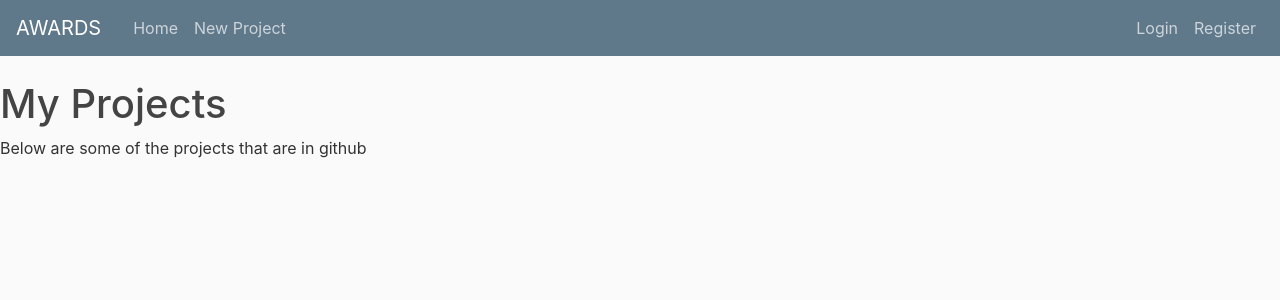
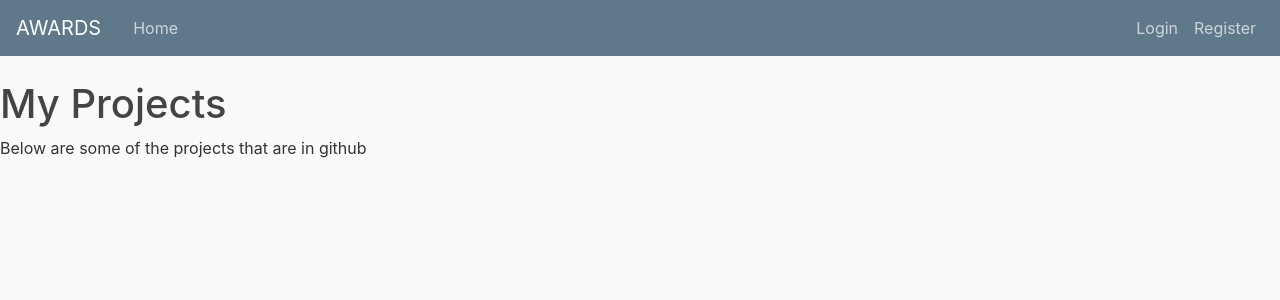
Before and after one commit to priscillapepe/Canvas, a Django app: page /about/ in a window 1280 px wide. Shown: the top 300 px of the page. Run offline with Django 3.2, Linux system fonts and the light colour scheme; parts of the project's set-up code (start-up, migrations or seed data) failed here and were passed over; some libraries are stand-ins or nearby versions.

Commit message:
modified files

```diff
--- a/avi/templates/avi/navbar.html
+++ b/avi/templates/avi/navbar.html
@@ -9,13 +9,14 @@
         <div class="navbar-nav mr-auto">
           <a class="nav-item nav-link" href="/">Home</a>
           <!-- <a class="nav-item nav-link" href="/about">About</a> -->
-          <a class="nav-item nav-link" href="{% url 'add-project'%}">New Project</a>
+
         </div>
         <!-- Navbar Right Side -->
         <div class="navbar-nav">
           {% if user.is_authenticated%}
           <a class="nav-item nav-link" href="{% url 'profile'%}">Profile</a>
           <a class="nav-item nav-link" href="{% url 'logout'%}">Logout</a>
+          <a class="nav-item nav-link" href="{% url 'add-project'%}">New Project</a>
           {%else%}
           <a class="nav-item nav-link" href="{% url 'login'%}">Login</a>
           <a class="nav-item nav-link" href="{% url 'register'%}">Register</a>
```
